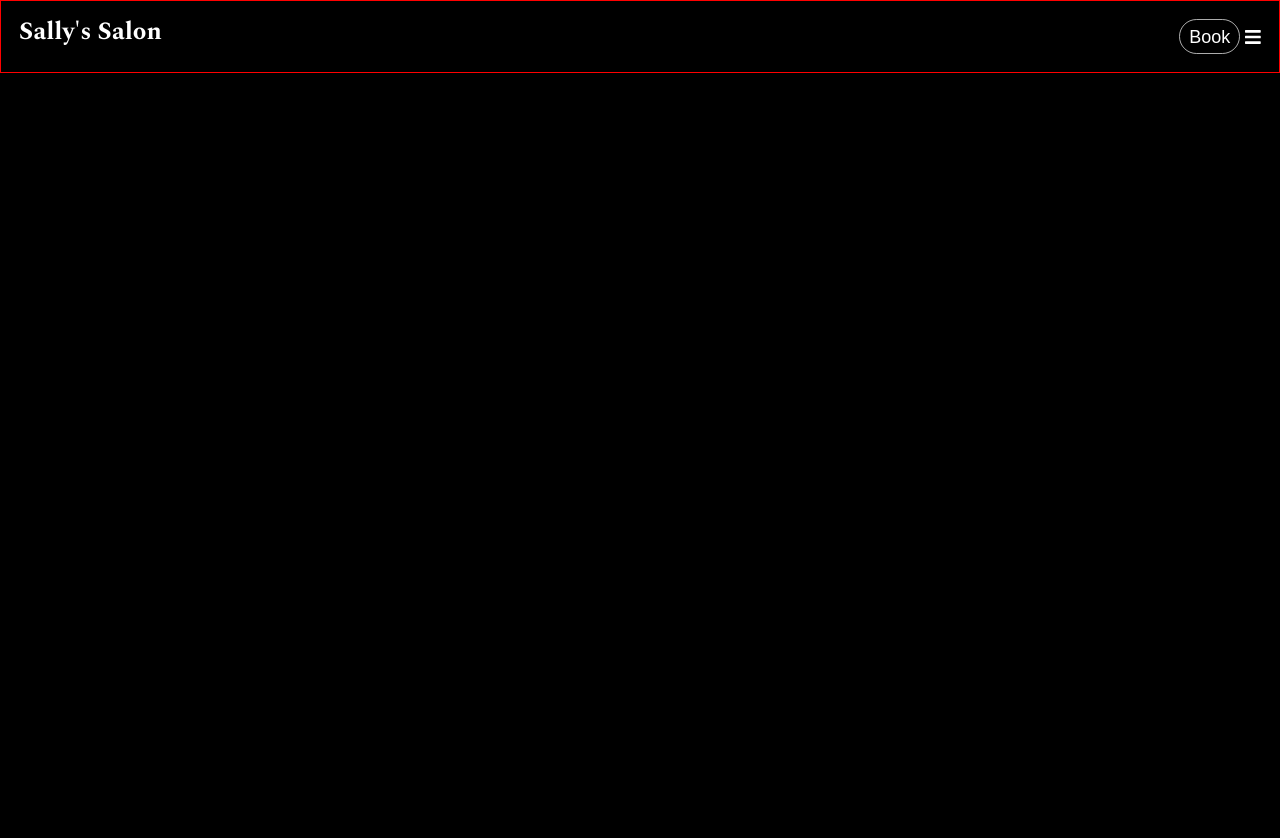
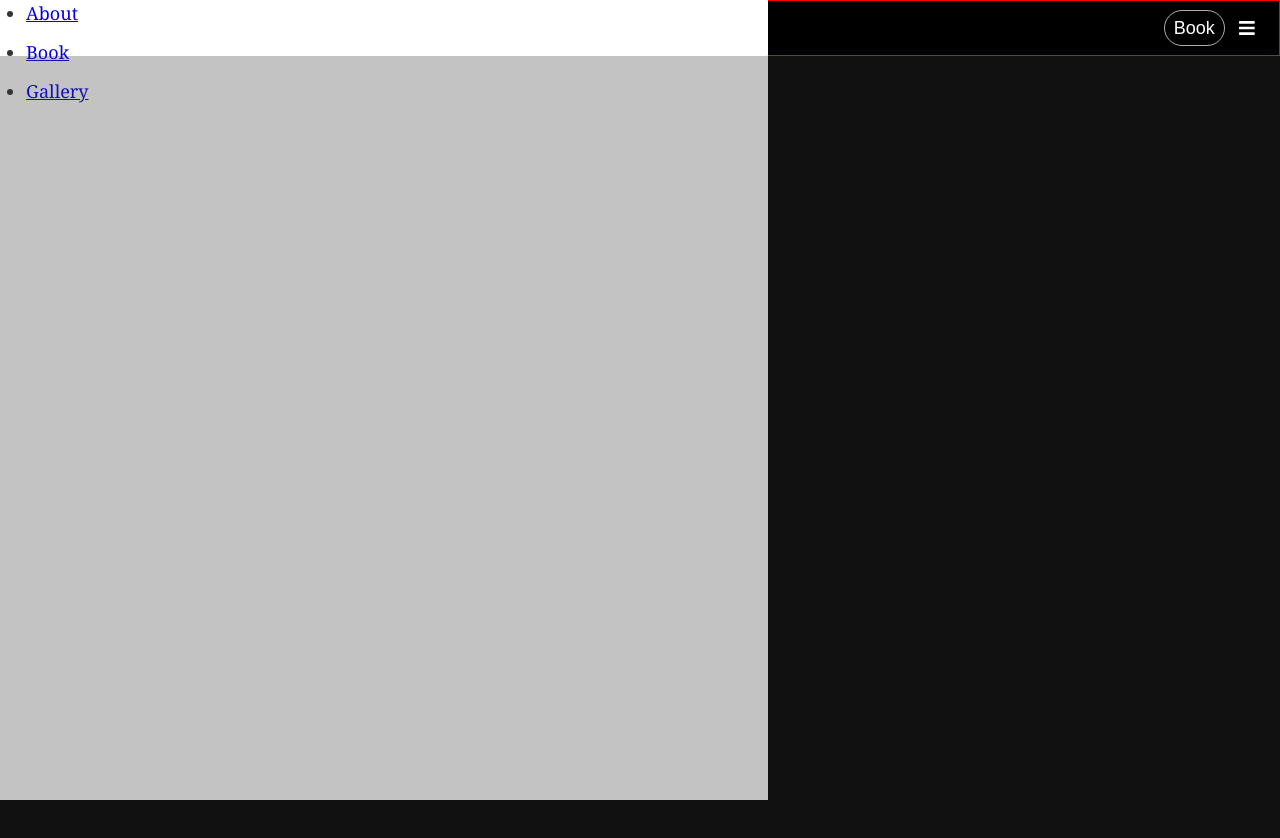
Before and after one commit to katmcglo/techno-salon, a Gatsby site: page /booking in a window 1280 px wide. Before the commit the page ends 800 px from the top, so only its background shows below. Built offline with nearby package versions, Linux system fonts and the light colour scheme; Gatsby itself is replaced by a stand-in of ours.

Commit message:
added side drawer component, added backdrop blur. is not toggleable yet"

```diff
--- /dev/null
+++ b/src/components/backdrop/backdrop.js
@@ -0,0 +1,8 @@
+import React from 'react';
+import classes from './backdrop.module.scss';
+
+const Backdrop = props => (
+  <div className={classes.Backdrop}></div>
+)
+
+export default Backdrop;
--- /dev/null
+++ b/src/components/backdrop/backdrop.module.scss
@@ -0,0 +1,7 @@
+.Backdrop {
+  position: fixed;
+  width: 100vw;
+  height: 100vh;
+  background: rgba(59, 59, 59, 0.3);
+  z-index: 100;
+}
--- a/src/components/header/header.js
+++ b/src/components/header/header.js
@@ -2,9 +2,8 @@ import { Link } from "gatsby"
 import PropTypes from "prop-types"
 import React from "react"
 import classes from "./header.module.scss"
-import { FontAwesomeIcon } from '@fortawesome/react-fontawesome'
-import { faBars } from '@fortawesome/free-solid-svg-icons'
 import BookButton from '../bookbutton/bookbutton'
+import NavigationDropdownButton from '../navigationdropdownbutton/navigationdropdownbutton'
 
 const Header = ({ siteTitle }) => {
   if (window.location.pathname === "/") {
@@ -18,8 +17,9 @@ const Header = ({ siteTitle }) => {
   >
     <div
       className={classes.Header}
+
     >
-      <h3 style={{ margin: 0 }}>
+      <h3 style={{ margin: `0`, display: `flex`, alignItems: `center`, marginLeft: `0.8rem` }}>
         <Link
           to="/"
           className={classes.HomeLink}
@@ -27,9 +27,9 @@ const Header = ({ siteTitle }) => {
           {siteTitle}
         </Link>
       </h3>
-      <div style={{display: `flex`, alignItems: `center`}}>
+      <div style={{display: `flex`, alignItems: `center`, height: `100%`, padding: `0 1rem`}}>
         <BookButton/>
-        <FontAwesomeIcon style={{ color: `white` }} icon={faBars}></FontAwesomeIcon>
+        <NavigationDropdownButton/>
       </div>
     </div>
   </header>
--- a/src/components/header/header.module.scss
+++ b/src/components/header/header.module.scss
@@ -5,9 +5,12 @@
 
 .Header {
   margin: 0;
-  max-width: 100%;
-  padding: 1rem 1rem;
+  width: 100%;
+  height: 56px;
   border: 1px solid red;
   display: flex;
   justify-content: space-between;
+  position: fixed;
+  top: 0;
+  left: 0;
 }
--- a/src/components/layout.js
+++ b/src/components/layout.js
@@ -12,6 +12,8 @@ import { useStaticQuery, graphql } from "gatsby"
 
 import Header from "./header/header"
 import "./layout.scss"
+import SideDrawer from './sidedrawer/sidedrawer'
+import Backdrop from './backdrop/backdrop'
 
 const Layout = ({ children }) => {
   const data = useStaticQuery(graphql`
@@ -25,13 +27,13 @@ const Layout = ({ children }) => {
   `)
 
   return (
-    <div>
+    <div style={{height: `100%`}}>
       <Header siteTitle={data.site.siteMetadata.title} />
-      <div>
-        <main>
-          {children}
-        </main>
-      </div>
+      <SideDrawer></SideDrawer>
+      <Backdrop></Backdrop>
+      <main style={{ marginTop: '56px' }}>
+        {children}
+      </main>
     </div>
   )
 }
--- a/src/components/layout.scss
+++ b/src/components/layout.scss
@@ -4,6 +4,7 @@ html {
   font: 112.5%/1.45em georgia, serif, sans-serif;
   box-sizing: border-box;
   overflow-y: scroll;
+  height: 100%;
 }
 body {
   margin: 0;
@@ -19,6 +20,7 @@ body {
   -webkit-font-feature-settings: "kern", "liga", "clig", "calt";
   font-feature-settings: "kern", "liga", "clig", "calt";
   background-color: black;
+  height: 100%;
 }
 article,
 aside,
--- /dev/null
+++ b/src/components/navigationdropdownbutton/navigationdropdownbutton.js
@@ -0,0 +1,14 @@
+import React from "react"
+import { FontAwesomeIcon } from '@fortawesome/react-fontawesome'
+import { faBars } from '@fortawesome/free-solid-svg-icons'
+import { Link } from "gatsby"
+
+const NavigationDropdownButton = () => {
+  return (
+  <button style={{background: `none`, border: `none`, cursor: `pointer`}}>
+    <FontAwesomeIcon style={{ color: `white`, marginLeft: `0.2rem` }} icon={faBars}></FontAwesomeIcon>
+  </button>
+  );
+}
+
+export default NavigationDropdownButton
--- /dev/null
+++ b/src/components/sidedrawer/sidedrawer.js
@@ -0,0 +1,15 @@
+import React from "react"
+import classes from "./sidedrawer.module.scss"
+import { Link } from "gatsby"
+
+const SideDrawer = props => (
+  <nav className={classes.SideDrawer}>
+    <ul>
+      <li><Link to="/">About</Link></li>
+      <li><Link to="/">Book</Link></li>
+      <li><Link to="/">Gallery</Link></li>
+    </ul>
+  </nav>
+)
+
+export default SideDrawer
--- /dev/null
+++ b/src/components/sidedrawer/sidedrawer.module.scss
@@ -0,0 +1,8 @@
+.SideDrawer {
+  height: 100vh;
+  background-color: white;
+  width: 60vw;
+  position: fixed;
+  top: 0;
+  left: 0;
+}
--- a/src/pages/booking.js
+++ b/src/pages/booking.js
@@ -7,7 +7,7 @@ import SEO from "../components/seo"
 const BookingPage = () => (
   <Layout>
     <SEO title="Booking" />
-    <h1>Hi from the booking page</h1>
+    <h1 style={{color: 'white'}}>Hi from the booking page</h1>
     <p>Welcome to page 2</p>
   </Layout>
 )
--- a/src/pages/index.js
+++ b/src/pages/index.js
@@ -7,7 +7,7 @@ import SEO from "../components/seo"
 import BookButton from "../components/bookbutton/bookbutton"
 
 const IndexPage = (props) => (
-  <Layout>
+  <Layout style={{height: `100%`}}>
     <SEO title="Home" />
     <BackgroundImage
       className={classes.BannerHome}
```
Also changed, not shown: src/styles/global.scss (added).
